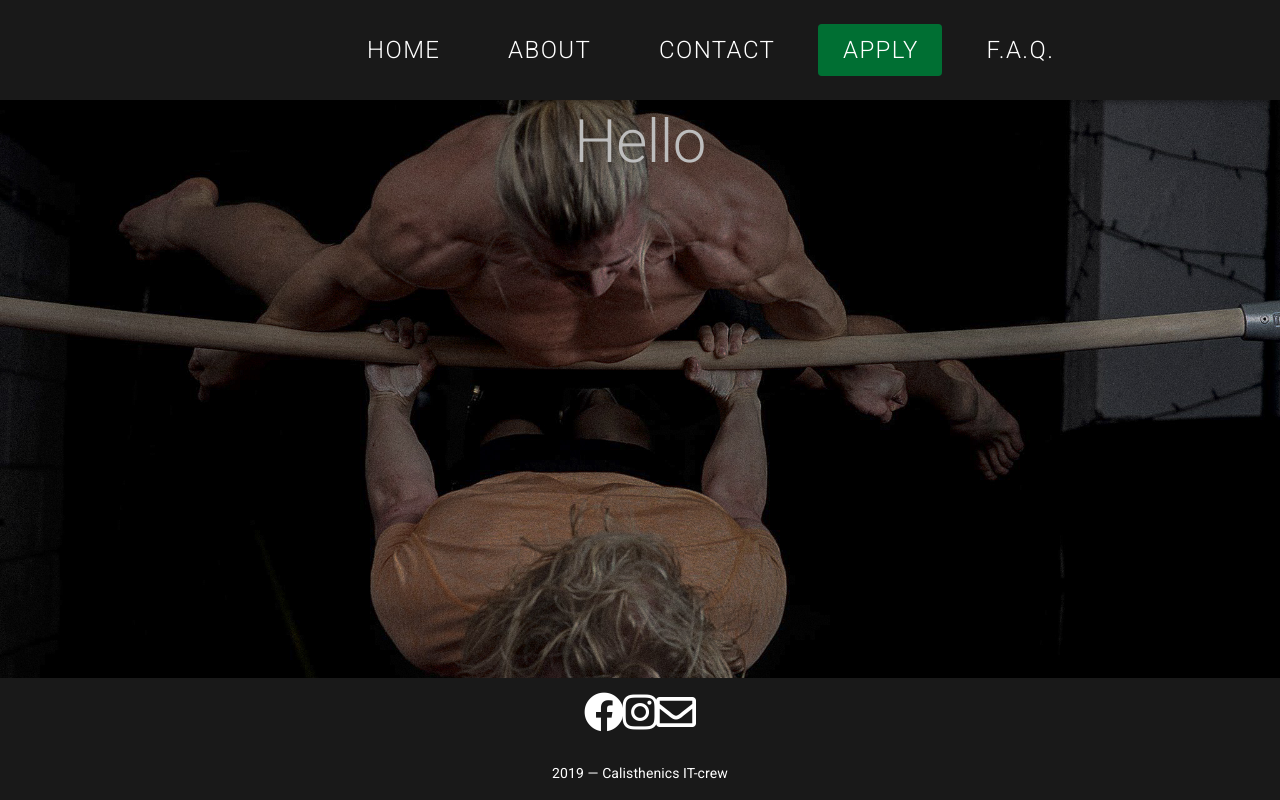
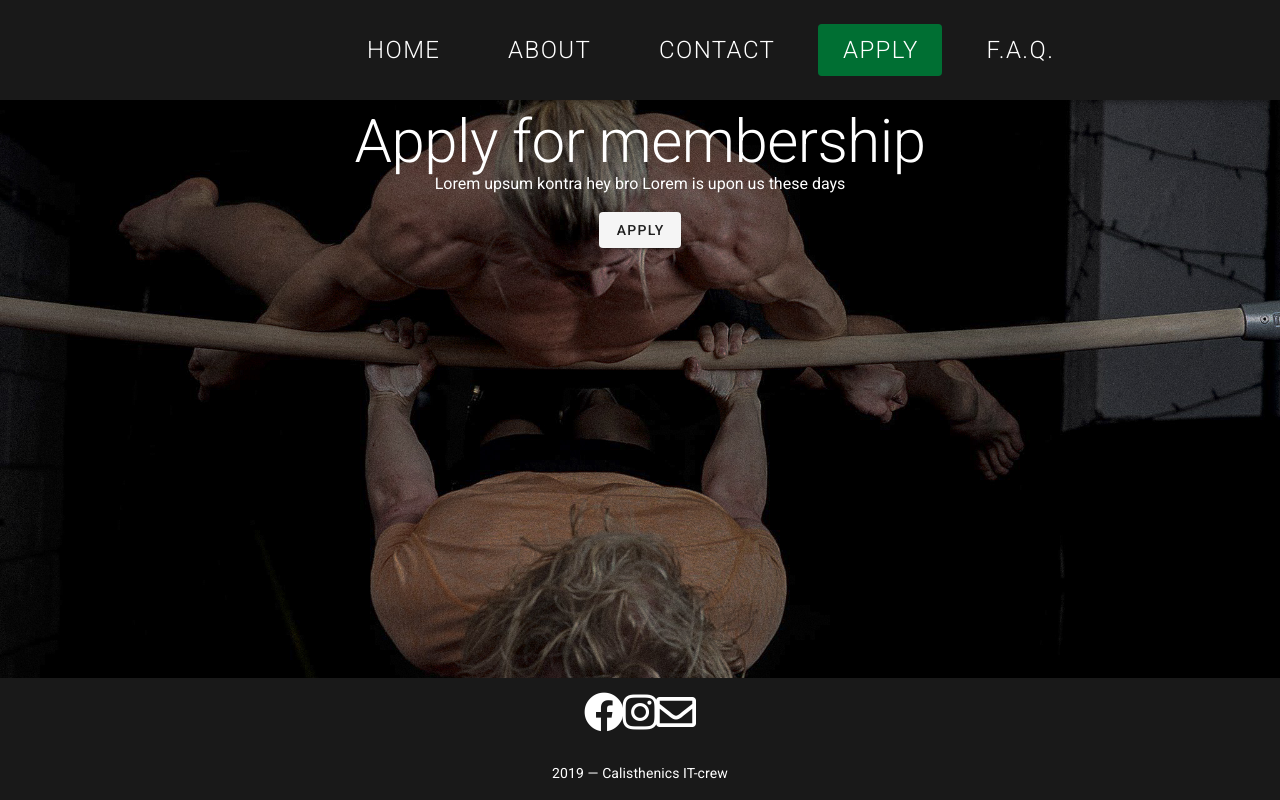
Before and after one commit to jorgensta/vuesthenics, a Vue app: page /apply in a window 1280 px wide. Built offline with nearby package versions, Linux system fonts and the light colour scheme.

Commit message:
build fix

```diff
--- a/src/views/Apply.vue
+++ b/src/views/Apply.vue
@@ -1,6 +1,17 @@
 <template>
   <div class="container">
-    <h1 class="display-3 font-weight-light">Hello</h1>
+    <h1 class="display-3 font-weight-light">Apply for membership</h1>
+    <p class="paragraph">
+      Lorem upsum kontra hey bro Lorem is upon us these days
+    </p>
+    <v-btn
+      to="https://docs.google.com/forms/d/1SZN6VbFeGoXt6nGPCJ-aaYwb0QfQdRGOS2CBf1-vaBc/edit?fbclid=IwAR3Uo2NCRrHs2I8EDfC1YGVutoakCRadYnylPZxzgsGN8afN3TdMWeUgfXI"
+    >
+      <a
+        href="https://docs.google.com/forms/d/1SZN6VbFeGoXt6nGPCJ-aaYwb0QfQdRGOS2CBf1-vaBc/edit?fbclid=IwAR3Uo2NCRrHs2I8EDfC1YGVutoakCRadYnylPZxzgsGN8afN3TdMWeUgfXI"
+      ></a
+      >Apply
+    </v-btn>
   </div>
 </template>
 
@@ -14,12 +25,16 @@ export default class Apply extends Vue {}
 <style scoped>
 .container {
   display: flex;
+  flex-direction: column;
   align-items: center;
   justify-content: center;
   z-index: 2;
 }
 
+.paragraph {
+  color: white;
+}
 .display-3 {
-  color: #bdbdbd;
+  color: white;
 }
 </style>
```
Also changed, not shown: src/components/NavBar.vue (+4 -3 lines).
